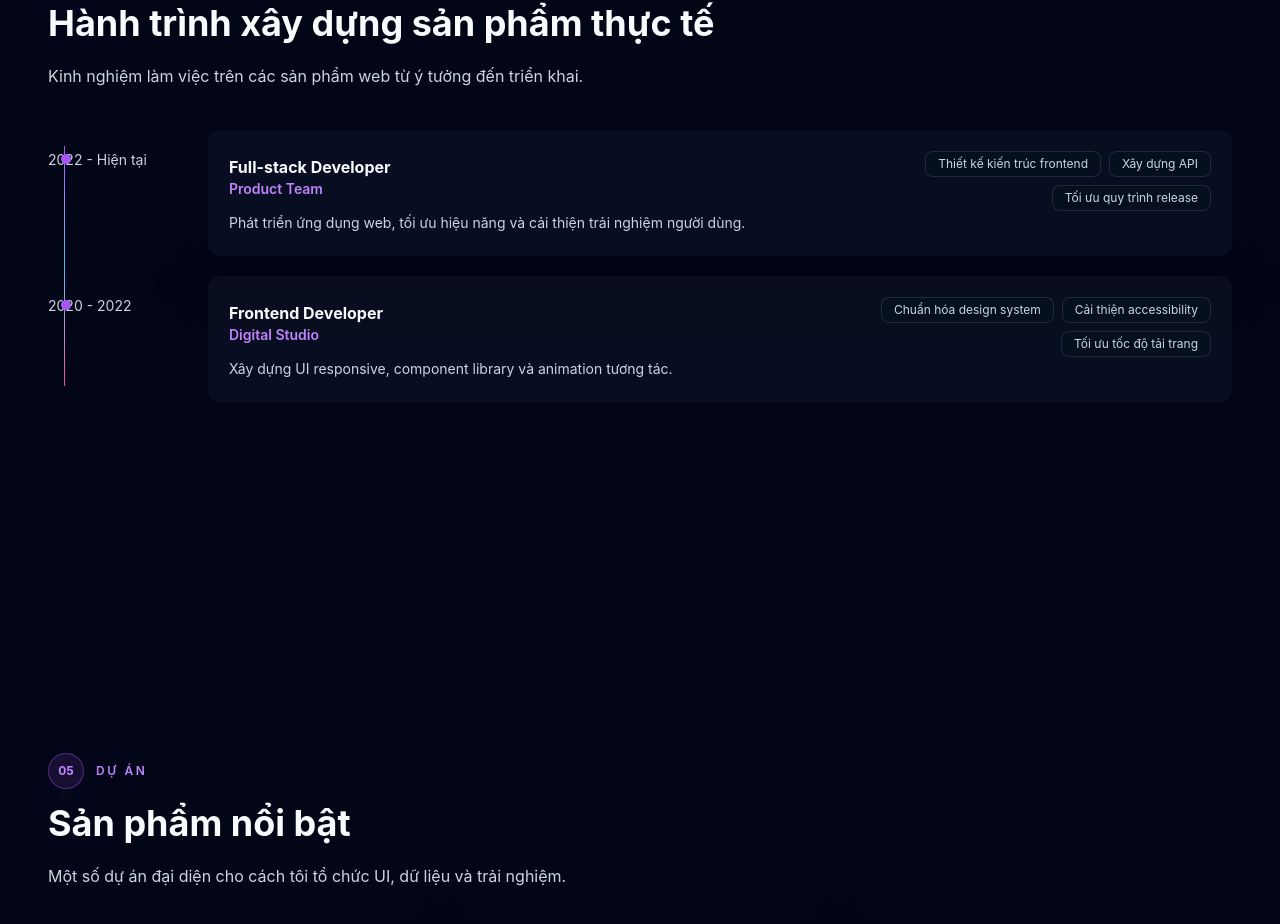
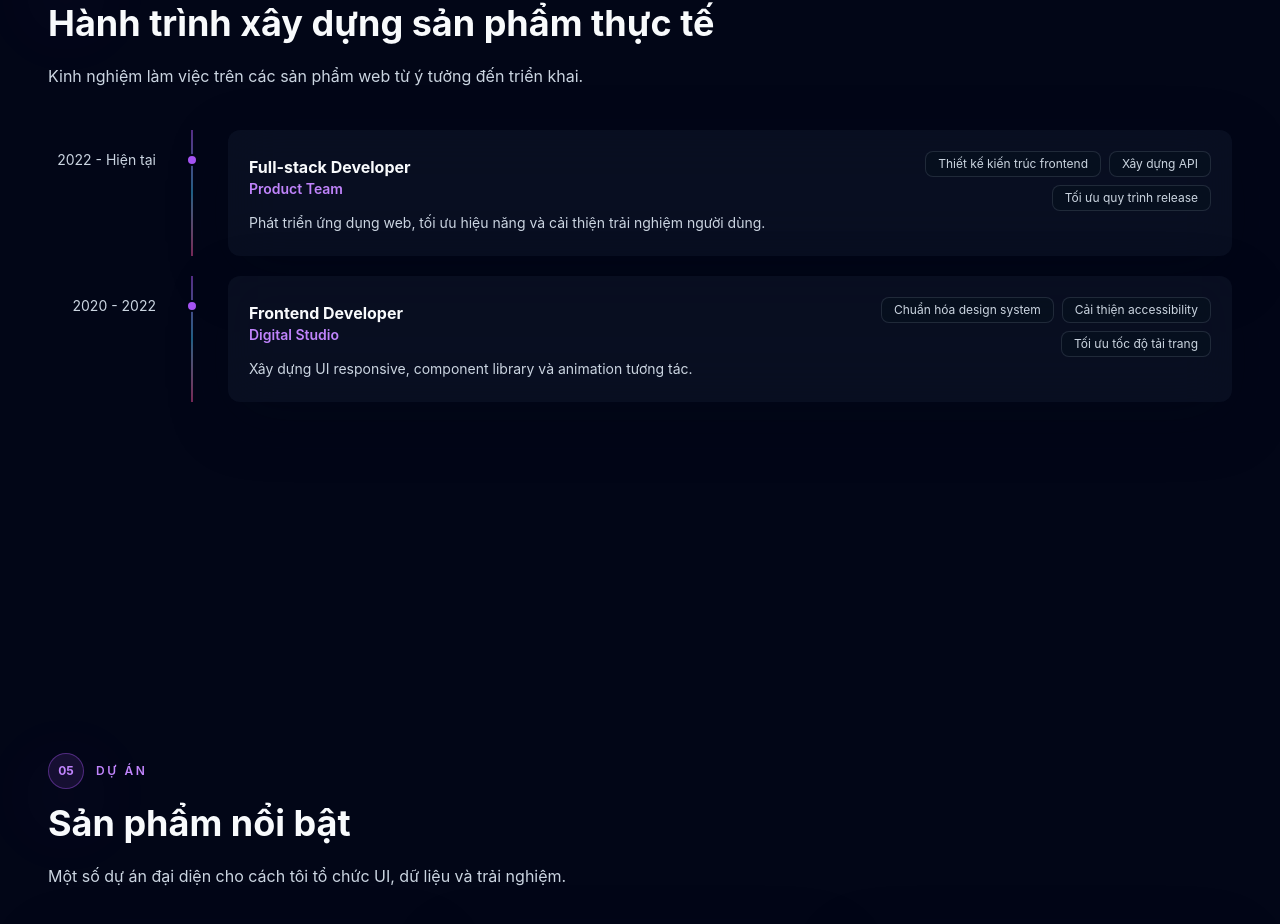
Before and after one commit to NhanPL/portfolio, a React (Vite) app: page / in a window 1280 px wide. Shown: the part 2576-3500 px from the top of the page. Built offline with nearby package versions, Linux system fonts and the light colour scheme.

Commit message:
Fix experience timeline alignment

```diff
--- a/src/components/common/Timeline.tsx
+++ b/src/components/common/Timeline.tsx
@@ -14,16 +14,20 @@ export type TimelineProps = {
 
 export function Timeline({ items }: TimelineProps) {
   return (
-    <div className="relative grid gap-5">
-      <div className="absolute bottom-4 left-4 top-4 hidden w-px bg-gradient-to-b from-primary via-secondary to-accent sm:block" />
+    <div className="grid">
       {items.map((item) => (
         <div
-          className="relative grid gap-4 sm:grid-cols-[7rem_1fr]"
+          className="grid gap-4 pb-5 last:pb-0 sm:grid-cols-[8rem_2rem_minmax(0,1fr)] sm:gap-0"
           key={`${item.role}-${item.period}`}
         >
-          <div className="hidden pt-5 text-sm text-foreground-muted sm:block">{item.period}</div>
-          <div className="absolute left-[0.8125rem] top-6 hidden size-2.5 rounded-pill bg-primary shadow-glow-primary sm:block" />
-          <Card className="sm:ml-8" gradientBorder>
+          <div className="hidden pr-5 pt-5 text-right text-sm text-foreground-muted sm:block">
+            {item.period}
+          </div>
+          <div className="relative hidden justify-center sm:flex">
+            <div className="absolute inset-y-0 left-1/2 w-px -translate-x-1/2 bg-gradient-to-b from-primary via-secondary to-accent" />
+            <div className="relative mt-6 size-3 rounded-pill border-2 border-background bg-primary shadow-glow-primary" />
+          </div>
+          <Card className="sm:ml-5" gradientBorder>
             <div className="flex flex-col gap-4 lg:flex-row lg:items-start lg:justify-between">
               <div>
                 <p className="text-xs font-medium text-secondary sm:hidden">{item.period}</p>
```
